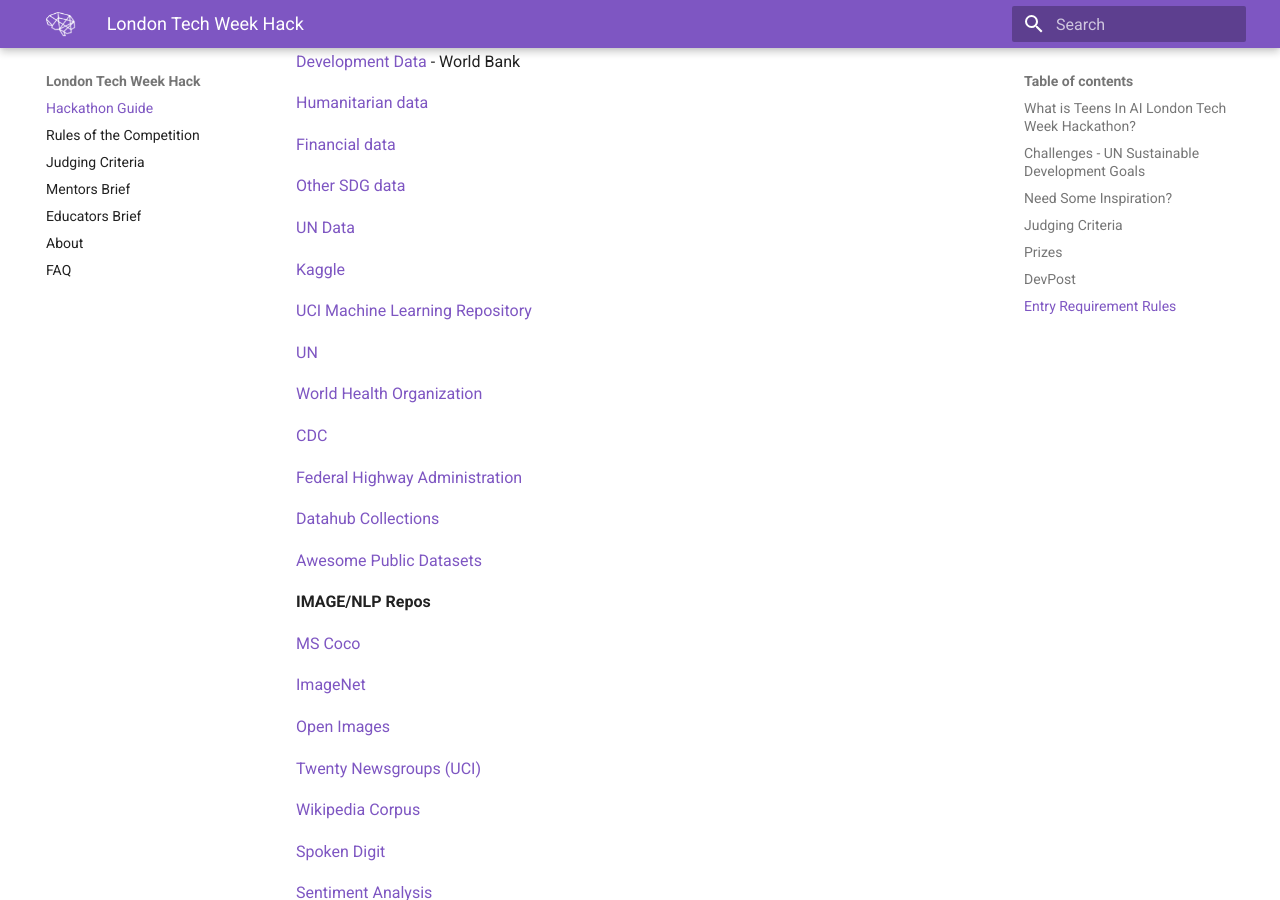
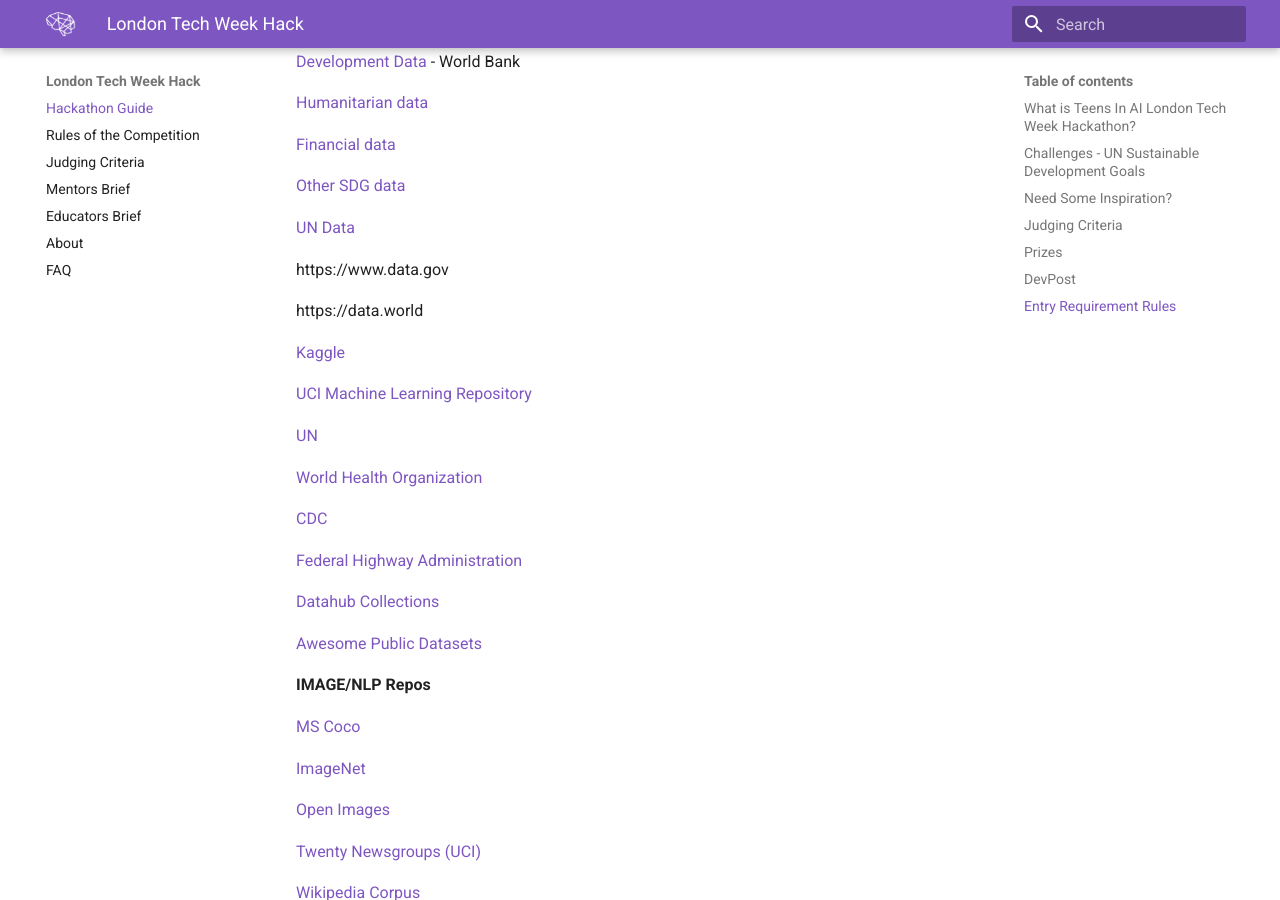
Before and after one commit to elenasinel/tech-week, an MkDocs documentation site: the page built from docs/index.md, in a window 1280 px wide and 900 px high, scrolled down 12388 px. Built offline with MkDocs 1.6.1 and Material for MkDocs 9.7.7, drawn with Linux system fonts in a browser that asks for light colours; some of the changed lines change nothing that is shown.

Commit message:
Update Documentation “index”

```diff
--- a/docs/index.md
+++ b/docs/index.md
@@ -273,6 +273,11 @@
 
 [UN Data ](http://data.un.org)
 
+https://www.data.gov
+
+
+https://data.world
+
 [Kaggle](https://www.kaggle.com/datasets)
 
 [UCI Machine Learning Repository ](http://archive.ics.uci.edu/ml/datasets.html)
```
